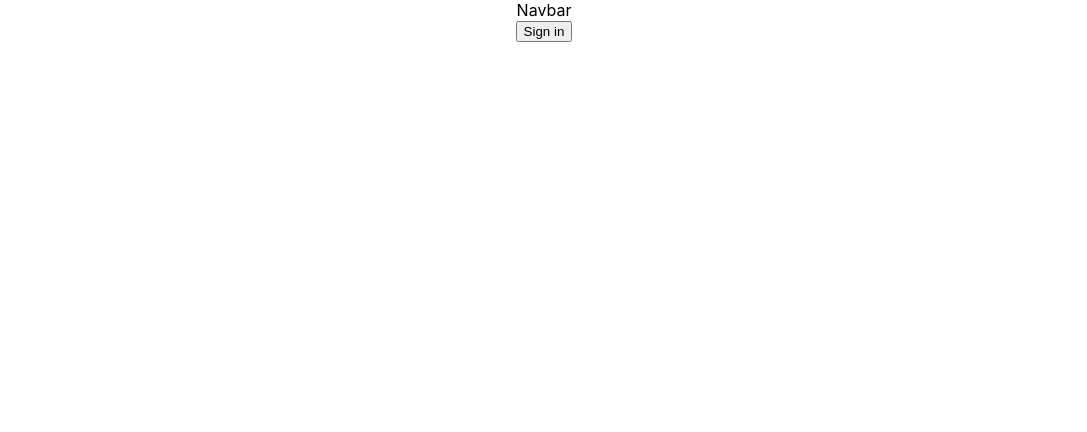
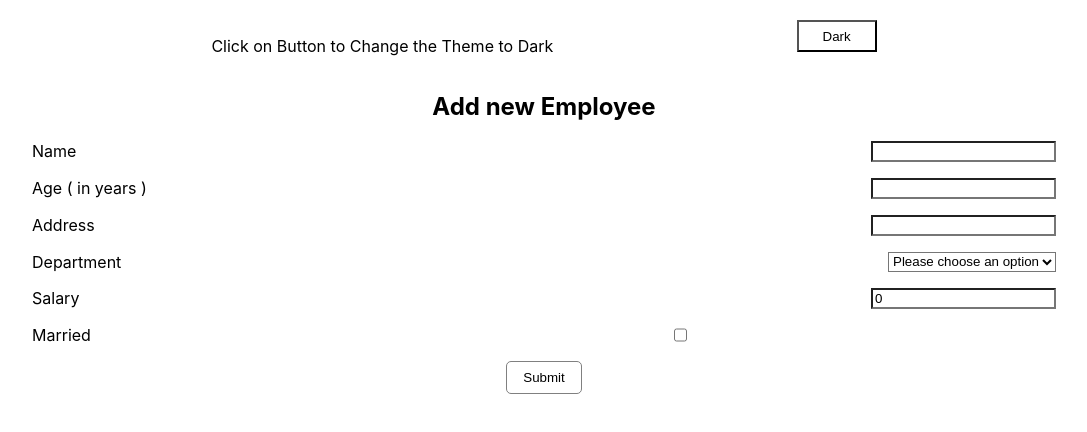
Before and after one commit to Rshukla12/react-week-4, a React (Create React App) app: page / in a window 1280 px wide. Shown: the top 432 px of the page, without its empty margins (96-1183 px from the left). Built offline with nearby package versions, Linux system fonts and the light colour scheme.

Commit message:
Created simple light/dark mode app

```diff
--- /dev/null
+++ b/src/Components/Context API/Context/ThemeContextProvider.jsx
@@ -0,0 +1,38 @@
+import React, { useState } from "react";
+
+const ThemeContext = React.createContext("");
+
+const themeTemp = {
+    light: {
+        color: "black",
+        backgroundColor: "white"
+    },
+    dark: {
+        color: "white",
+        backgroundColor: "black"
+    }
+}
+
+const ThemeContextProvider = ( { children } ) => {
+    const [ theme, setTheme ] = useState("light");
+    const themeData = themeTemp;
+
+    const toggleTheme = () => {
+        setTheme( theme => theme === "light" ? "dark" : "light" );
+    }
+
+    const value = [ { theme , themeData }, toggleTheme ];
+
+    return (
+        <ThemeContext.Provider
+            value={ value }
+        >
+            {children}
+        </ThemeContext.Provider>
+    )
+}
+
+export {
+    ThemeContext,
+    ThemeContextProvider
+}
--- a/src/Components/Context API/ContextApp.jsx
+++ b/src/Components/Context API/ContextApp.jsx
@@ -1,13 +1,18 @@
 import React from "react";
-import AuthContextApp from "./Auth Context/AuthContextApp";
-import { AuthContextProivder } from "./Context/AuthContextProvider";
+import { ThemeContextProvider } from "./Context/ThemeContextProvider";
+import ThemedApp from "./Theme Context/ThemedApp";
+// import AuthContextApp from "./Auth Context/AuthContextApp";
+// import { AuthContextProivder } from "./Context/AuthContextProvider";
 
 const ContextApp = () => {
     return (
         <div>
-            <AuthContextProivder >
+            {/* <AuthContextProivder >
                 <AuthContextApp />
-            </AuthContextProivder>
+            </AuthContextProivder> */}
+            <ThemeContextProvider>
+                <ThemedApp />
+            </ThemeContextProvider>
         </div>
     )
 }
--- /dev/null
+++ b/src/Components/Context API/Theme Context/ThemedApp.jsx
@@ -0,0 +1,74 @@
+import React, { useContext, useState } from "react";
+import { ThemeContext } from "../Context/ThemeContextProvider";
+import styles from "./ThemedApp.module.css";
+
+const intial = {
+    name: "",
+    age: "",
+    address: "",
+    department: "",
+    salary: 0,
+    maritalState: false,
+    profilePhoto: ""
+};
+
+const ThemedApp = () => {
+    const [formState, setFormState] = useState(intial);
+    const [ { theme , themeData }, toggleTheme ] = useContext( ThemeContext );
+
+    const handleFormUpdate = (e) => {
+        let { name, value, checked, type } = e.target;
+        value = type === "checkbox" ? checked : value;
+        setFormState({
+            ...formState,
+            [name]: value
+        });
+    }
+
+    return (
+        <div className={styles.main} style={themeData[theme]}>
+            <div className={styles.header}>
+                <p>Click on Button to Change the Theme to { theme === "light" ? "Dark" : "Light" }</p>
+                <button onClick={toggleTheme}>{ theme === "light" ? "Dark" : "Light" }</button>
+            </div>
+            <form >
+                <div>
+                    <h2>Add new Employee</h2>
+                    <div className={styles.inpRow} >
+                        <label htmlFor="name">Name</label>
+                        <input type="text" onChange={handleFormUpdate} name="name" value={formState.name} required={true}/>
+                    </div>
+                    <div className={styles.inpRow} >
+                        <label htmlFor="age">Age ( in years )</label>
+                        <input type="text" onChange={handleFormUpdate} name="age" value={formState.age} required={true}/>
+                    </div>
+                    <div className={styles.inpRow} >
+                        <label htmlFor="address">Address</label>
+                        <input type="text" onChange={handleFormUpdate} name="address" value={formState.address} />
+                    </div>
+                    <div className={styles.inpRow} >
+                        <label htmlFor="department">Department</label>
+                        <select onChange={handleFormUpdate} name="department" required={true}>
+                            <option value="">Please choose an option</option>
+                            <option value="management">Mangement</option>
+                            <option value="operations">Operations</option>
+                            <option value="it">IT</option>
+                            <option value="resources">Resources</option>
+                        </select>
+                    </div>
+                    <div className={styles.inpRow} >
+                        <label htmlFor="salary">Salary</label>
+                        <input type="number" onChange={handleFormUpdate} name="salary" value={formState.salary} required={true}/>
+                    </div>
+                    <div className={styles.inpRow} >
+                        <label htmlFor="maritalStatus">Married</label>
+                        <input type="checkbox" onChange={handleFormUpdate} name="maritalStatus" value={formState.maritalState} />
+                    </div>
+                    <input type="submit" value="Submit" className={styles.submit} />
+                </div>
+            </form>
+        </div>
+    )
+}
+
+export default ThemedApp;
--- /dev/null
+++ b/src/Components/Context API/Theme Context/ThemedApp.module.css
@@ -0,0 +1,58 @@
+.form {
+    font-size: 1.25rem;
+    width: 35%;
+    border: 1px solid gray;
+    border-radius: 10px;
+    padding: 1rem 2rem;
+    margin: 1rem auto;
+}
+.inpRow {
+    width: 80%;
+    display: flex;
+    justify-content: space-between;
+    margin: 1rem auto;
+}
+.submit {
+    border: none;
+    padding: 0.5rem 1rem;
+    border: 1px solid gray;
+    border-radius: 5px;
+    margin: auto;
+    cursor: pointer;
+}
+.img {
+    width: 10rem;
+    height: 10rem;
+    margin: auto;
+}
+.inpRow > input[type="checkbox"] {
+    margin-right: 36%;
+}
+.inpRow > input[type="file"] {
+    margin-right: -19%;
+}
+.main {
+    width: 100%;
+    height: 95vh;
+    padding: 1rem 0rem;
+}
+.header {
+    width: 90%;
+    height: 3rem;
+    padding: 0.25rem 1rem;
+    text-align: center;
+    display: flex;
+    margin: auto;
+    justify-content: space-evenly;
+}
+.header > button {
+    display: absolute;
+    left: 2rem;
+    width: 5rem;
+    height: 2rem;
+    cursor: pointer;
+}
+.main * {
+    color: inherit;
+    background-color: inherit;
+}
```
